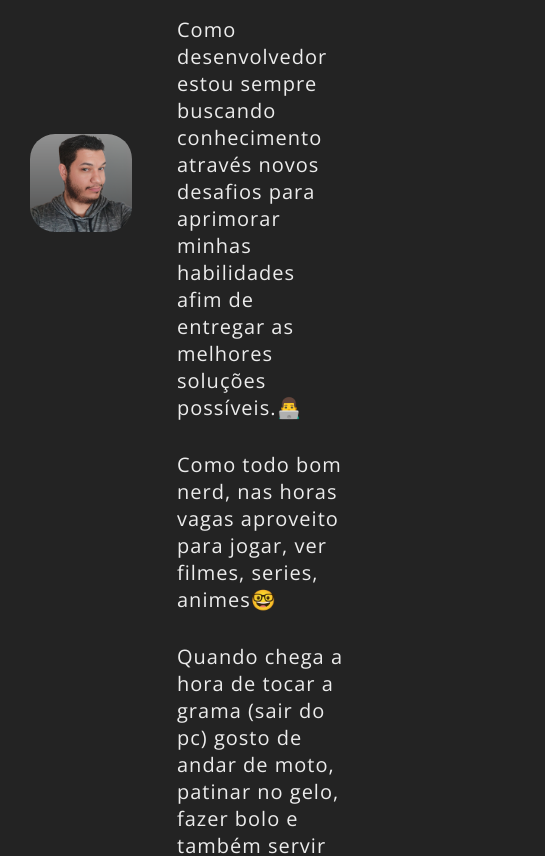
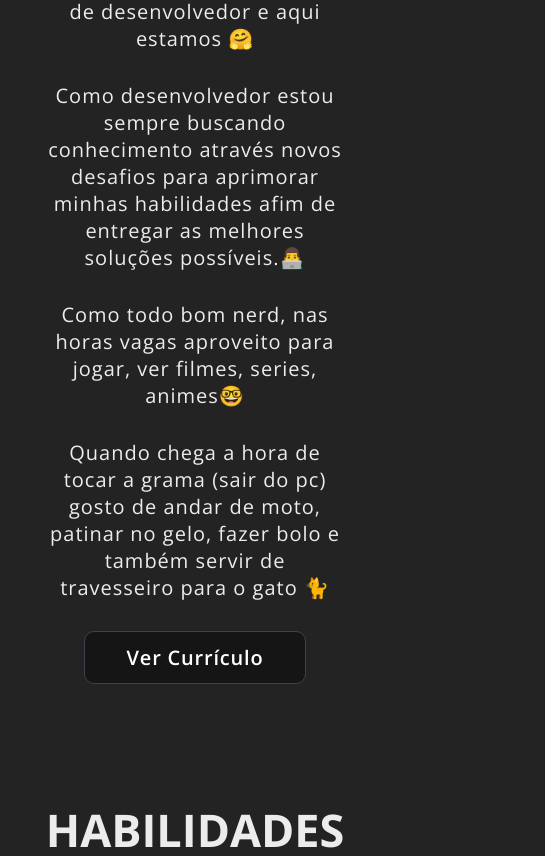
Before and after one commit to edilan-ribeiro/my-portfolio, a Next.js app: page / in a window 390 px wide. Shown: the part 1660-2516 px from the top of the page, 545 px wide, since content can reach past the window. Built offline with nearby package versions, Linux system fonts and the light colour scheme; no server answers.

Commit message:
style: added responsive and updated texts

```diff
--- a/src/components/About/About.tsx
+++ b/src/components/About/About.tsx
@@ -30,7 +30,7 @@ export const About = () => {
 						<h3>
 							Olá,
 							<br />
-							Meu nome é Edilan, sou desenvolvedor fullstack!
+							Meu nome é Edilan, sou desenvolvedor full stack!
 						</h3>
 						<p>
 							Apaixonado por tecnologia desde cedo me formei em Redes de
@@ -53,12 +53,11 @@ export const About = () => {
 							travesseiro para o gato 🐈
 						</p>
 
-						{/* TODO: BUTTON COMPONENT
-					<button>
-						<a href='000' />
-						meu currículo
-					</button>
-					TODO: BUTTON COMPONENT */}
+						<div className={aboutStyles.resumeFileBtn}>
+							<a href='https://github.com/edilan-ribeiro/' target='_blank'>
+								Ver Currículo
+							</a>
+						</div>
 					</div>
 				</div>
 			</div>
--- a/src/components/About/about.module.scss
+++ b/src/components/About/about.module.scss
@@ -1,23 +1,24 @@
 @use '@/styles/partials' as *;
 
 .about {
+	@include sectionsMargin;
+
 	padding: 30px;
-
-	@include sectionsMargin;
 }
 
 .infoWrap {
-	padding: 30px 0;
 	@include flex;
 	@include flexCenter;
 
+	gap: 20px;
+
 	.selfieSide {
 		max-width: 550px;
+		padding: 10px;
 
 		.selfie {
 			max-width: 430px;
 			height: auto;
-			margin-right: 30px;
 			border-radius: 25px;
 			position: relative;
 			display: flex;
@@ -26,7 +27,6 @@
 	}
 
 	.textSide {
-		flex-wrap: wrap;
 		max-width: 60%;
 		font-size: $text-small;
 		letter-spacing: 1px;
@@ -43,3 +43,37 @@
 		}
 	}
 }
+
+.resumeFileBtn {
+	a {
+		@include buttonPattern;
+
+		background-color: $link-dark;
+		border: 1px solid $gray;
+		font-size: $text-small;
+		padding: 12px 42px;
+		display: inline-block;
+		font-weight: 600;
+		letter-spacing: 0.8px;
+
+		&:hover {
+			background-color: $bg-lighter;
+		}
+	}
+}
+
+@media (max-width: $screen-desktop) {
+	.infoWrap {
+		flex-direction: column;
+
+		.textSide {
+			max-width: 100%;
+			text-align: center;
+		}
+	}
+
+	.resumeFileBtn {
+		@include flex;
+		@include flexCenter;
+	}
+}
--- a/src/components/Contact/Contact.tsx
+++ b/src/components/Contact/Contact.tsx
@@ -49,10 +49,10 @@ export const Contact = () => {
 	}
 
 	return (
-		<section id='contact'>
+		<section id='contact' className={contactStyles.contact}>
 			<div className={contactStyles.contentContainer}>
 				<SectionTitle sectionTitle='Contato' />
-				<div className={contactStyles.contact}>
+				<div>
 					<div className={contactStyles.contactContent}>
 						<div className={contactStyles.getInTouch}>
 							<h3>Vamos trabalhar juntos!</h3>
@@ -75,6 +75,7 @@ export const Contact = () => {
 										formSent === false
 									}
 									maxLength={40}
+									size={55}
 									{...register('name')}
 								/>
 								{errors.name && (
@@ -95,6 +96,7 @@ export const Contact = () => {
 										formSent === false
 									}
 									maxLength={130}
+									size={55}
 									{...register('email')}
 								/>
 								{errors.email && (
@@ -149,7 +151,7 @@ export const Contact = () => {
 							) : formSent ? (
 								'Enviado com sucesso! ✅'
 							) : formSent === false ? (
-								'Falha no enviar, recarregue a página! ❌'
+								'Falha no enviar, recarregue a página (F5)! ❌'
 							) : (
 								'Enviar'
 							)}
--- a/src/components/Contact/contact.module.scss
+++ b/src/components/Contact/contact.module.scss
@@ -3,6 +3,9 @@
 .contact {
 	@include flex;
 	@include flexCenter;
+
+	padding: 20px;
+}
 
 .contactContent {
 	background-color: $bg-darker;
@@ -17,9 +20,10 @@
 			letter-spacing: 0.5px;
 		}
 	}
+}
 
 .form {
-			width: 500px;
+	max-width: 500px;
 	margin-bottom: 14px;
 
 	@mixin inputs {
@@ -31,9 +35,10 @@
 		padding: 0 15px;
 		font-size: $text-Xsmall;
 		letter-spacing: 1.5px;
+		box-sizing: border-box;
 
 		&::placeholder {
-					padding-left: 16px;
+			padding-left: 12px;
 			font-size: $text-default;
 		}
 
@@ -54,7 +59,7 @@
 		gap: 10px;
 		margin-bottom: 28px;
 		letter-spacing: 1.5px;
-				height: 97px;
+		min-height: 97px;
 
 		label {
 			font-weight: 200;
@@ -81,12 +86,13 @@
 		textarea {
 			@include inputs;
 
-					height: 100px;
+			min-height: 100px;
 			resize: none;
 			font-family: 'Open Sans', sans-serif;
 			padding-top: 8px;
 			overflow-wrap: break-word;
 			overflow-y: scroll;
+			scrollbar-width: none;
 
 			&::-webkit-scrollbar {
 				display: none;
@@ -101,6 +107,10 @@
 	@include flexCenter;
 
 	gap: 5px;
+	background-color: $button-primary;
+	padding: 8px 42px;
+	font-size: $text-Xsmall;
+	letter-spacing: 0.5px;
 
 	&:enabled {
 		cursor: pointer;
@@ -120,5 +130,17 @@
 		transition: 0.3s ease-in-out;
 	}
 }
+
+@media (max-width: $screen-modbile) {
+	.getInTouch {
+		text-align: center;
+	}
+
+	.contactContent {
+		padding: 40px 50px;
+	}
+
+	.formButton {
+		margin: 0 auto;
 	}
 }
--- a/src/components/Header/MobileMenu/MobileMenu.tsx
+++ b/src/components/Header/MobileMenu/MobileMenu.tsx
@@ -31,6 +31,9 @@ export const MobileMenu = () => {
 					>
 						<nav>
 							<ul>
+								<li key='home'>
+									<a href='#hero'>Início</a>
+								</li>
 								{menu.map((menuItem) => (
 									<li key={menuItem.name}>
 										<a href={`#${menuItem.link}`}>
--- a/src/components/Header/MobileMenu/mobile-menu.module.scss
+++ b/src/components/Header/MobileMenu/mobile-menu.module.scss
@@ -40,8 +40,10 @@
 			}
 		}
 	}
+}
 
-	@media (max-width: 600px) {
+@media (max-width: $screen-modbile) {
+	.mobileNav {
 		width: 70%;
 	}
 }
--- a/src/components/Hero/hero.module.scss
+++ b/src/components/Hero/hero.module.scss
@@ -34,6 +34,7 @@
 	@include flexCenter;
 	flex-direction: column;
 	gap: 15px;
+	text-align: center;
 
 	h1 {
 		font-size: $text-big;
@@ -46,10 +47,6 @@
 		font-size: $text-medium;
 		font-weight: 300;
 		color: $white;
-	}
-
-	@media (max-width: $screen-phone) {
-		text-align: center;
 	}
 }
 
--- a/src/components/Projects/projects.module.scss
+++ b/src/components/Projects/projects.module.scss
@@ -34,6 +34,7 @@
 
 		.cardText {
 			margin-bottom: 10px;
+
 			h3 {
 				margin-bottom: 5px;
 				font-size: $text-small;
@@ -77,7 +78,7 @@
 	a {
 		@include buttonPattern;
 
-		background-color: $bg-darker;
+		background-color: $link-dark;
 		border: 1px solid $darker-gray;
 		font-size: $text-small;
 		padding: 12px 42px;
--- a/src/styles/partials/_mixins.scss
+++ b/src/styles/partials/_mixins.scss
@@ -14,10 +14,6 @@
 }
 
 @mixin buttonPattern {
-	background-color: $button-primary;
-	padding: 8px 42px;
-	font-size: $text-Xsmall;
-	letter-spacing: 0.5px;
 	border-radius: 10px;
 	transition: 0.3s ease-in-out;
 	color: $white;
--- a/src/styles/partials/_variables.scss
+++ b/src/styles/partials/_variables.scss
@@ -7,18 +7,17 @@ $text-Xsmall: 1.6rem;
 $text-default: 1.4rem;
 
 //colors
-$primary: #65c4e7;
-$brighter: #599bb3;
 $bg: #232323;
 $bg-darker: #1717177f;
 $bg-lighter: #2d5177;
+$font-bright: #ececec;
 $gray: #404050;
 $white: #ffffff;
 $button-primary: #006bdd;
 $darker-gray: #2f2f3e;
 $accept-green: #215f0d;
 $error-message: #bf3850;
-$font-bright: #ececec;
+$link-dark: #151515;
 
 //header-fixed-menu
 $nav-border: rgba(0, 0, 0, 0.12);
@@ -27,5 +26,4 @@ $nav-bg: rgb(70, 70, 70);
 
 //screen breakpoints
 $screen-desktop: 1024px;
-$screen-tablet: 755px;
-$screen-phone: 560px;
+$screen-modbile: 755px;
```
Lines whose indentation alone changed are shown as unchanged.
